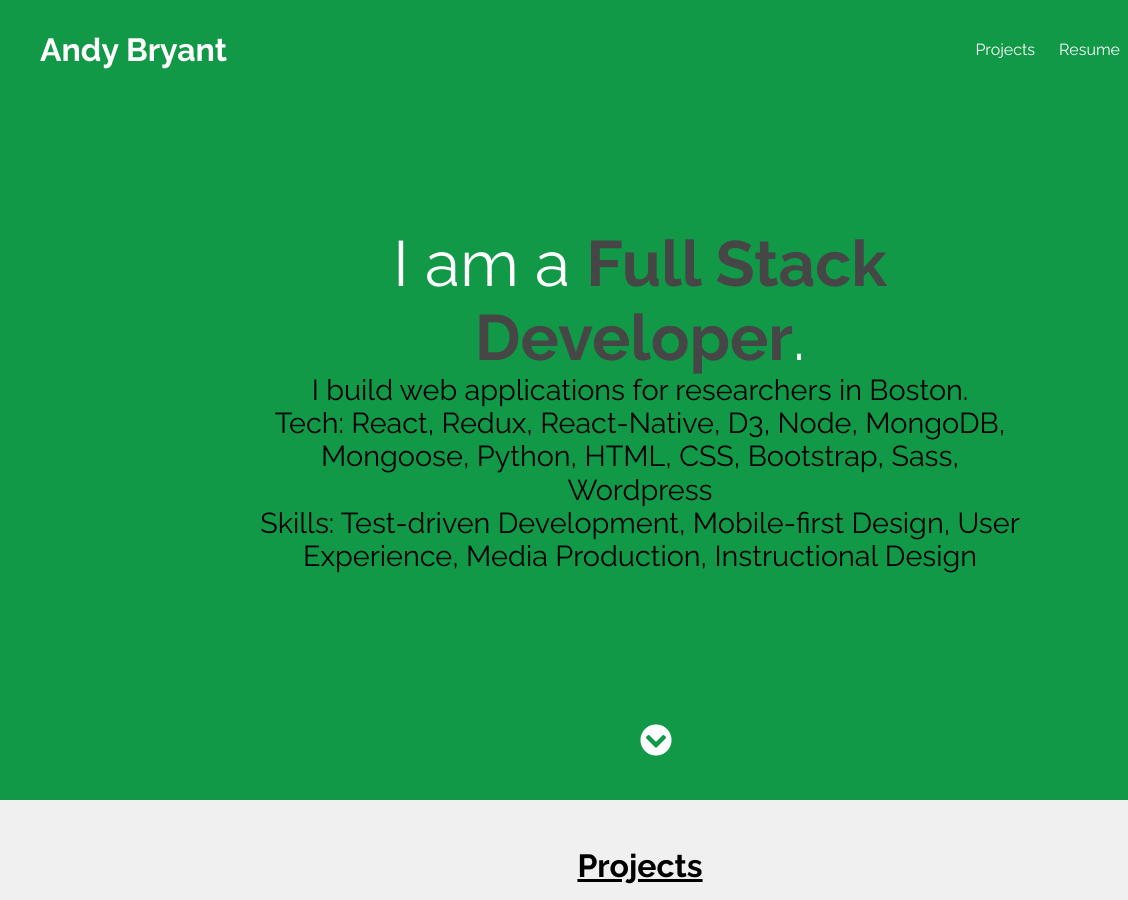
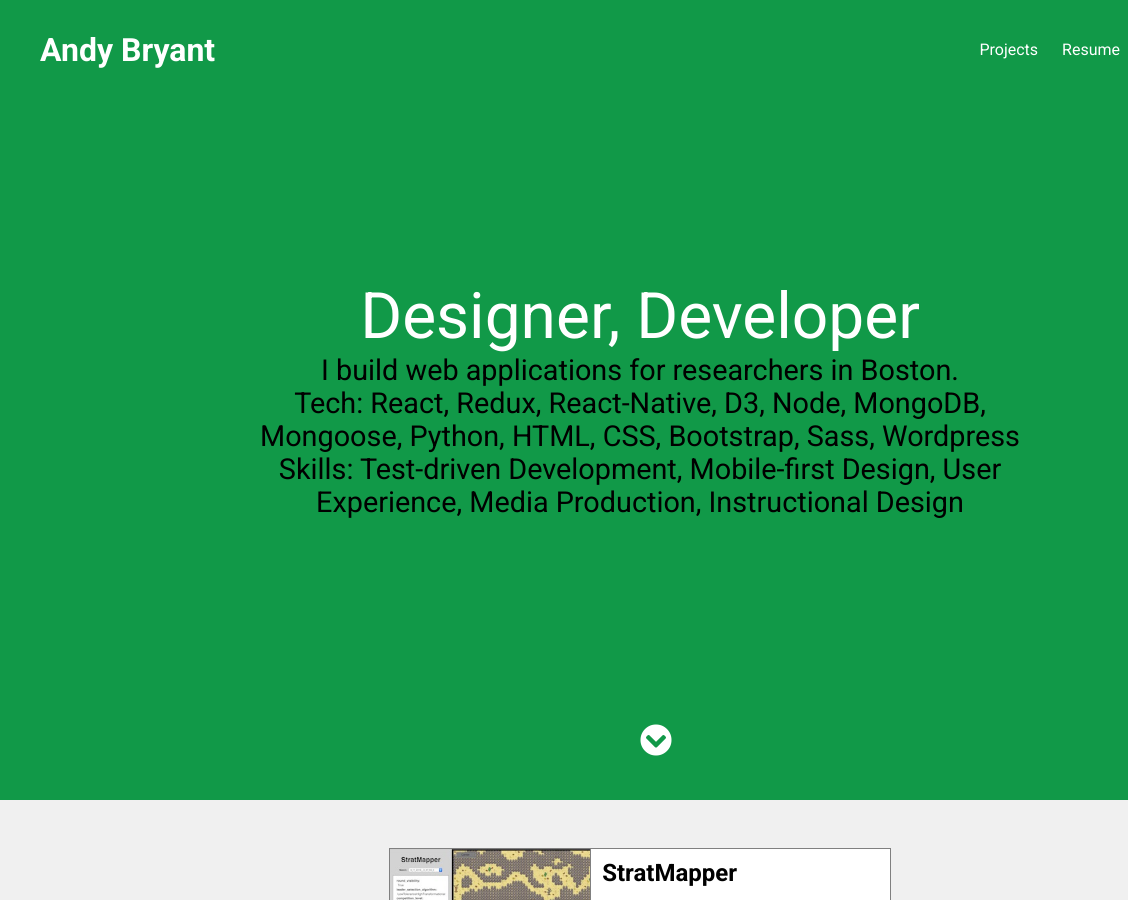
Before and after one commit to andymbryant/personal, a plain HTML site: page index.html in a window 1280 px wide. Shown: the top 900 px of the page, 0-1128 px from the left. Drawn offline with nearby package versions, Linux system fonts and the light colour scheme.

Commit message:
working draft

```diff
--- a/index.html
+++ b/index.html
@@ -5,7 +5,7 @@
     <meta charset="UTF-8">
     <meta name="viewport" content="width=device-width, initial-scale=1.0">
     <meta http-equiv="X-UA-Compatible" content="ie=edge">
-    <link href="https://fonts.googleapis.com/css?family=Raleway:700,400,200" rel="stylesheet">
+    <link href="https://fonts.googleapis.com/css?family=Roboto:700,400,200" rel="stylesheet">
     <link rel="stylesheet" href="css/main.css">
     <link rel="stylesheet" href="css/normalize.css">
     <link rel="stylesheet" href="https://use.fontawesome.com/releases/v5.6.3/css/all.css" integrity="sha384-UHRtZLI+pbxtHCWp1t77Bi1L4ZtiqrqD80Kn4Z8NTSRyMA2Fd33n5dQ8lWUE00s/"
@@ -27,7 +27,7 @@
     <main>
         <section id="title" class="title-section">
             <div class="title-card">
-                <div class="header">I am a <span class="emphasis">Full Stack Developer</span>. </div>
+                <div class="header">Designer, Developer</div>
                 <div class="sub-header">I build web applications for researchers in Boston.</div>
                 <div class="sub-header">Tech: React, Redux, React-Native, D3, Node, MongoDB, Mongoose, Python, HTML,
                     CSS, Bootstrap, Sass, Wordpress</div>
@@ -36,7 +36,7 @@
                 <a href="#resume" class="chevron"><i class="fas fa-chevron-circle-down"></i></a>
         </section>
         <section id="projects" class="section projects-section">
-            <div class="section-title">Projects</div>
+            <!-- <div class="section-title">Projects</div> -->
             <div class="projects-container">
                 <div class="project">
                     <div class="project-image"><img src="img/bt-img.jpg" alt=""></div>
@@ -80,7 +80,7 @@
             </div>
         </section>
         <section id="resume" class="section resume-section">
-            <div class="section-title">Resumé</div>
+            <!-- <div class="section-title">Resumé</div> -->
             <div class="res-item">
                 <div class="company-image"><a href="https://web.northeastern.edu/guii/" target="_blank"><img src="img/neu-logo.jpg"
                             alt=""></a></div>
@@ -210,7 +210,8 @@
             </div>
         </section>
     </main>
-    <script src="app.js"></script>
+    <script src="js/jquery_3.3.1.slim.min.js"></script>
+    <script src="js/app.js"></script>
 </body>
 
 </html>
--- a/sass/main.scss
+++ b/sass/main.scss
@@ -2,7 +2,7 @@
 $highlight: lighten($primary, 20);
 $secondary: rgb(70, 70, 70);
 $terciary: white;
-$font-stack: 'Raleway', sans-serif;
+$font-stack: 'Roboto', sans-serif;
 
 html {
     scroll-behavior: smooth;
```
Also changed, not shown: css/main.css, js/app.js (renamed from app.js), js/jquery_3.3.1.slim.min.js (added), 1 other file.
